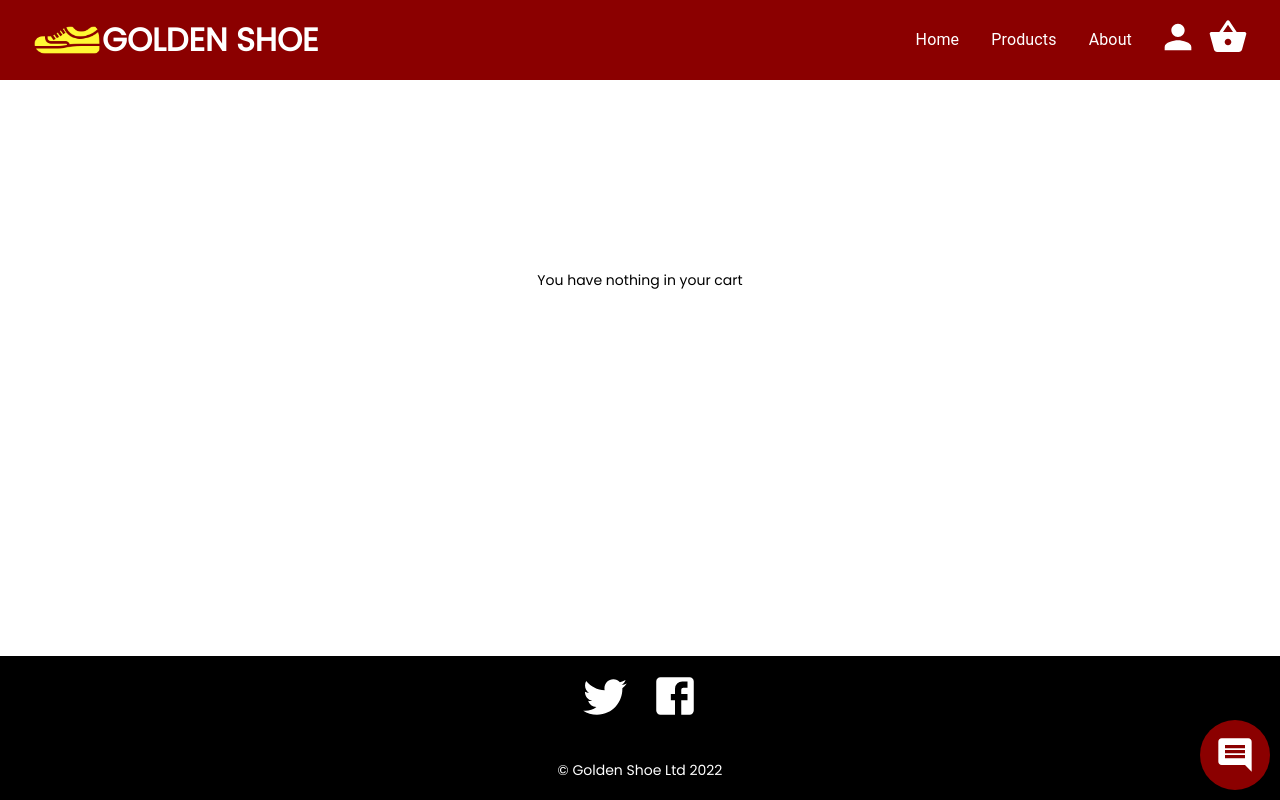
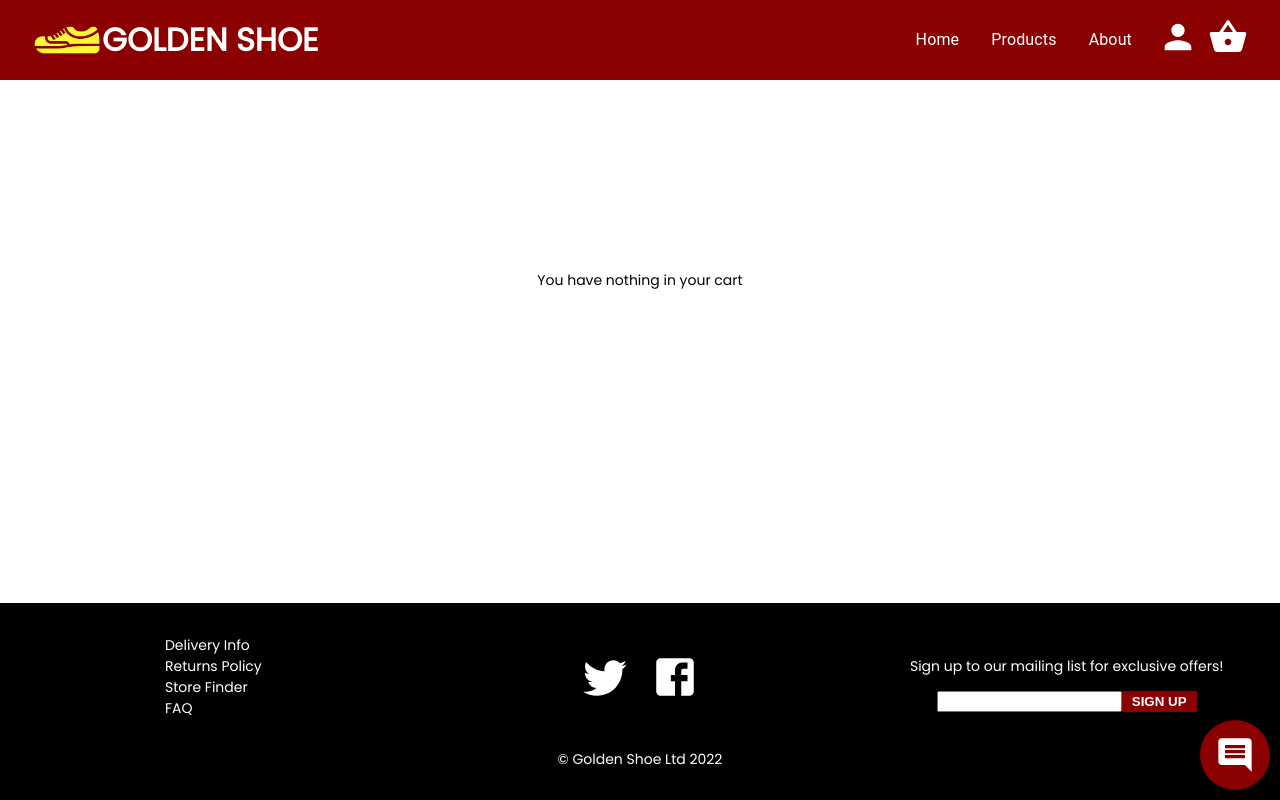
Before and after one commit to tiaeastwood/Golden-Shoe, a React (Create React App) app: page /cart in a window 1280 px wide. Built offline with nearby package versions, Linux system fonts and the light colour scheme.

Commit message:
additional styling

```diff
--- a/db.json
+++ b/db.json
@@ -9,11 +9,13 @@
 				{
 					"colour": "orange",
 					"stock": [
-						{ "size": 3, "amount": 10 },
+						{ "size": 3, "amount": 0 },
 						{ "size": 4, "amount": 10 },
 						{ "size": 5, "amount": 0 },
 						{ "size": 6, "amount": 23 },
-						{ "size": 7, "amount": 13 }
+						{ "size": 7, "amount": 13 },
+						{ "size": 8, "amount": 10 },
+						{ "size": 9, "amount": 8 }
 					]
 				}
 			],
--- a/src/App.js
+++ b/src/App.js
@@ -22,6 +22,9 @@ const Wrapper = styled.div`
 	padding-bottom: 15rem;
 	position: relative;
 	min-height: 100vh;
+	@media only screen and (max-width: 800px) {
+		padding-bottom: 22rem;
+	}
 `;
 
 function App() {
--- a/src/components/Footer.jsx
+++ b/src/components/Footer.jsx
@@ -2,10 +2,11 @@ import React from "react";
 import styled from "styled-components";
 import TwitterIcon from "@mui/icons-material/Twitter";
 import FacebookIcon from "@mui/icons-material/Facebook";
+import Grid from "@mui/material/Grid";
 
 const StyledFooter = styled.footer`
 	width: 100%;
-	height: 9rem;
+	height: auto;
 	background: black;
 	color: white;
 	bottom: 0;
@@ -16,16 +17,89 @@ const StyledFooter = styled.footer`
 	margin-top: 3rem;
 	position: absolute;
 	bottom: 0;
+	padding: 1rem 0;
+
+	p {
+		color: white;
+	}
+
+	div {
+		display: flex;
+		justify-content: center;
+	}
+
+	button {
+		width: auto;
+		background: darkred;
+		color: white;
+		border: none;
+		padding: 0 10px;
+		font-weight: bold;
+	}
+
+	ul {
+		list-style-type: none;
+		margin: 1rem 0;
+		padding: 0;
+	}
+
+	@media only screen and (max-width: 800px) {
+		padding-bottom: 3rem;
+	}
 `;
 
 const Footer = () => {
 	return (
 		<StyledFooter>
-			<div>
-				<TwitterIcon style={{ fontSize: 50, margin: "10px" }} />
-				<FacebookIcon style={{ fontSize: 50, margin: "10px" }} />
-			</div>
-			<p>© Golden Shoe Ltd {new Date().getFullYear()}</p>
+			<Grid container>
+				<Grid
+					item
+					xs={6}
+					md={4}
+					display="flex"
+					flexDirection="column"
+					alignItems="center"
+				>
+					<ul>
+						<li>Delivery Info</li>
+						<li>Returns Policy</li>
+						<li>Store Finder</li>
+						<li>FAQ</li>
+					</ul>
+				</Grid>
+				<Grid
+					item
+					xs={6}
+					md={4}
+					display="flex"
+					flexDirection="column"
+					alignItems="center"
+				>
+					<div>
+						<TwitterIcon style={{ fontSize: 50, margin: "10px" }} />
+						<FacebookIcon style={{ fontSize: 50, margin: "10px" }} />
+					</div>
+				</Grid>
+
+				<Grid
+					item
+					xs={12}
+					md={4}
+					display="flex"
+					flexDirection="column"
+					alignItems="center"
+				>
+					<p>Sign up to our mailing list for exclusive offers!</p>
+					<div>
+						<input />
+						<button>SIGN UP</button>
+					</div>
+				</Grid>
+
+				<Grid item xs={12}>
+					<p>© Golden Shoe Ltd {new Date().getFullYear()}</p>
+				</Grid>
+			</Grid>
 		</StyledFooter>
 	);
 };
--- a/src/components/SocialFeed.jsx
+++ b/src/components/SocialFeed.jsx
@@ -5,7 +5,6 @@ import Grid from "@mui/material/Grid";
 import Box from "@mui/material/Box";
 import ArrowBackIosIcon from "@mui/icons-material/ArrowBackIos";
 import ArrowForwardIosIcon from "@mui/icons-material/ArrowForwardIos";
-
 
 const SocialImageContainer = styled(ImageContainer)`
 	width: 100%;
@@ -40,14 +39,22 @@ const SocialFeed = () => {
 	});
 
 	return (
-		<Grid item container xs={12} textAlign="center">
+		<Grid item container xs={12} textAlign="center" margin={"1rem 0"}>
 			<Grid item xs={1}>
 				<ArrowBackIosIcon />
 			</Grid>
 			<Grid item xs={10} textAlign="center">
-				<h2>#GoldenShoe</h2>
+				<h2
+					style={{
+						textAlign: "center",
+						margin: "0",
+						fontSize: 30,
+					}}
+				>
+					#GoldenShoe
+				</h2>
 			</Grid>
-			<Grid item xs={1} direction="row-reverse">
+			<Grid item xs={1}>
 				<ArrowForwardIosIcon />
 			</Grid>
 
@@ -56,7 +63,7 @@ const SocialFeed = () => {
 					<SocialImageContainer>
 						<SocialImage src={`${images[0]}`} alt="Golden Shoe on Instagram" />
 						<Overlay>
-							<p>@tj12345</p>
+							<p>@_tj12345</p>
 						</Overlay>
 					</SocialImageContainer>
 				</Box>
@@ -71,7 +78,7 @@ const SocialFeed = () => {
 								alt="Golden Shoe on Instagram"
 							/>
 							<Overlay>
-								<p>@shoeluvr</p>
+								<p>@shoe_luvr</p>
 							</Overlay>
 						</SocialImageContainer>
 					</Box>
--- a/src/hooks/useCart.jsx
+++ b/src/hooks/useCart.jsx
@@ -1,21 +1,31 @@
 export const useCart = () => {
-
-
 	const addToCart = (product, size, colour) => {
 		const newCartItem = {
 			cartId: Date.now(),
 			id: product.id,
 			name: product.name,
-            img: product.imgUrl,
-            price: product.price,
+			img: product.imgUrl,
+			price: product.price,
 			size: size,
-			colour: colour
+			colour: colour,
 		};
-        localStorage.setItem(`cart-item-${newCartItem.cartId}`, JSON.stringify(newCartItem));
+		localStorage.setItem(
+			`cart-item-${newCartItem.cartId}`,
+			JSON.stringify(newCartItem)
+		);
+	};
 
-    };
+	const getCartItems = () => {
+		let list = [];
+		for (let i = 0, len = localStorage.length; i < len; ++i) {
+			list.push(JSON.parse(localStorage.getItem(localStorage.key(i))));
+		}
+		return list;
+	};
 
+	const removeCartItem = (itemToRemove) => {
+		return localStorage.removeItem(itemToRemove);
+	};
 
-
-	return { addToCart  };
+	return { addToCart, getCartItems, removeCartItem };
 };
--- a/src/pages/Cart.jsx
+++ b/src/pages/Cart.jsx
@@ -2,6 +2,7 @@ import React, { useEffect, useState } from "react";
 import { StyledMain } from "../components/shared";
 import styled from "styled-components";
 import DeleteIcon from "@mui/icons-material/Delete";
+import { useCart } from "../hooks/useCart";
 
 const CartItem = styled.div`
 	width: 100%;
@@ -30,6 +31,7 @@ const DeleteButton = styled.div`
 
 const Cart = () => {
 	const [cartItems, setCartItems] = useState([]);
+	const { getCartItems, removeCartItem } = useCart();
 
 	useEffect(() => {
 		let list = [];
@@ -41,13 +43,10 @@ const Cart = () => {
 
 	const removeItem = (key) => {
 		const itemToRemove = `cart-item-${key}`;
-		localStorage.removeItem(itemToRemove);
+		removeCartItem(itemToRemove);
 
-		let list = [];
-		for (let i = 0, len = localStorage.length; i < len; ++i) {
-			list.push(JSON.parse(localStorage.getItem(localStorage.key(i))));
-		}
-		setCartItems(list);
+		const items = getCartItems();
+		setCartItems(items);
 	};
 
 	if (cartItems.length === 0) {
--- a/src/pages/Home.jsx
+++ b/src/pages/Home.jsx
@@ -35,7 +35,7 @@ const Home = () => {
 						style={{
 							textAlign: "center",
 							margin: "2rem 0 -1rem 0",
-							fontSize: 40,
+							fontSize: 30,
 						}}
 					>
 						LATEST STYLES
@@ -47,7 +47,7 @@ const Home = () => {
 						<ImageContainer>
 							<StyledImage src={`${data[1].imgUrl}`} alt={`${data[1].name}`} />
 							<Overlay>
-								<h2>SHOP NOW!</h2>
+								<h2>{`${data[1].brand} ${data[1].name}`}</h2>
 							</Overlay>
 						</ImageContainer>
 					</Link>
@@ -58,7 +58,7 @@ const Home = () => {
 						<ImageContainer>
 							<StyledImage src={`${data[2].imgUrl}`} alt={`${data[1].name}`} />
 							<Overlay>
-								<h2>SHOP NOW!</h2>
+								<h2>{`${data[2].brand} ${data[2].name}`}</h2>
 							</Overlay>
 						</ImageContainer>
 					</Link>
```
